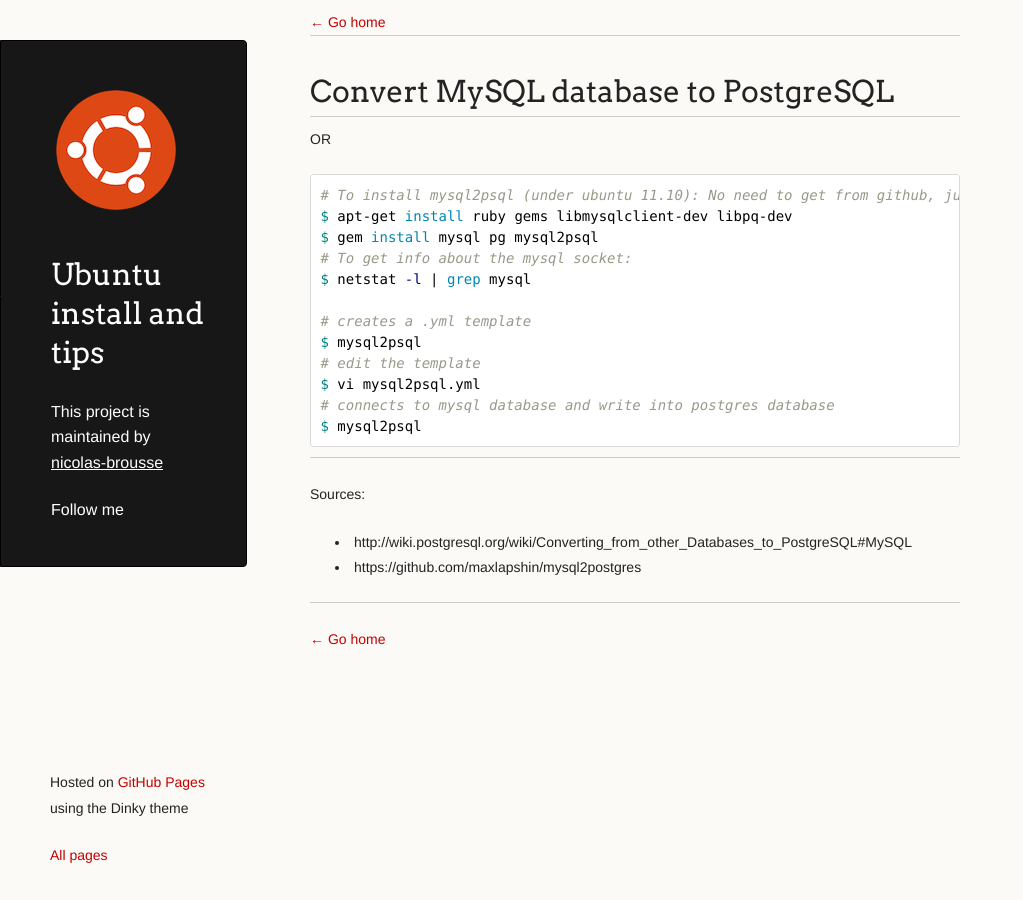
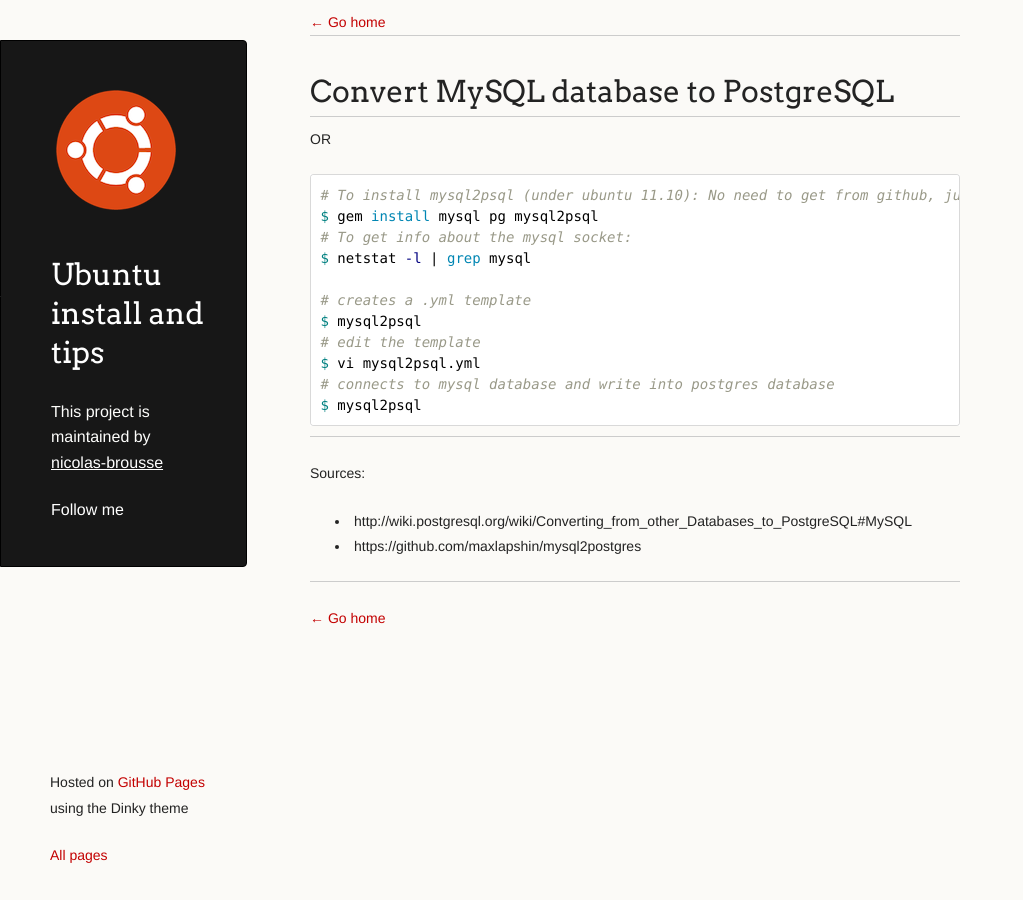
Before and after one commit to nicolas-brousse/ubuntu-install-and-tips, a Jekyll site: the page built from pages/others/mysql-to-postgresql.md, in a window 1280 px wide. Shown: the whole page, without its empty margins (0-1023 px from the left). Built offline with Jekyll 4.4.1, drawn with Linux system fonts in a browser that asks for light colours; Markdown is read by kramdown in place of the engine named in the settings; comment, search, counter and statistics services are not loaded.

Commit message:
Update mysql-to-postgresql.md

````diff
--- a/pages/others/mysql-to-postgresql.md
+++ b/pages/others/mysql-to-postgresql.md
@@ -9,7 +9,6 @@
 
 ```bash
 # To install mysql2psql (under ubuntu 11.10): No need to get from github, just:
-$ apt-get install ruby gems libmysqlclient-dev libpq-dev
 $ gem install mysql pg mysql2psql
 # To get info about the mysql socket:
 $ netstat -l | grep mysql
````
